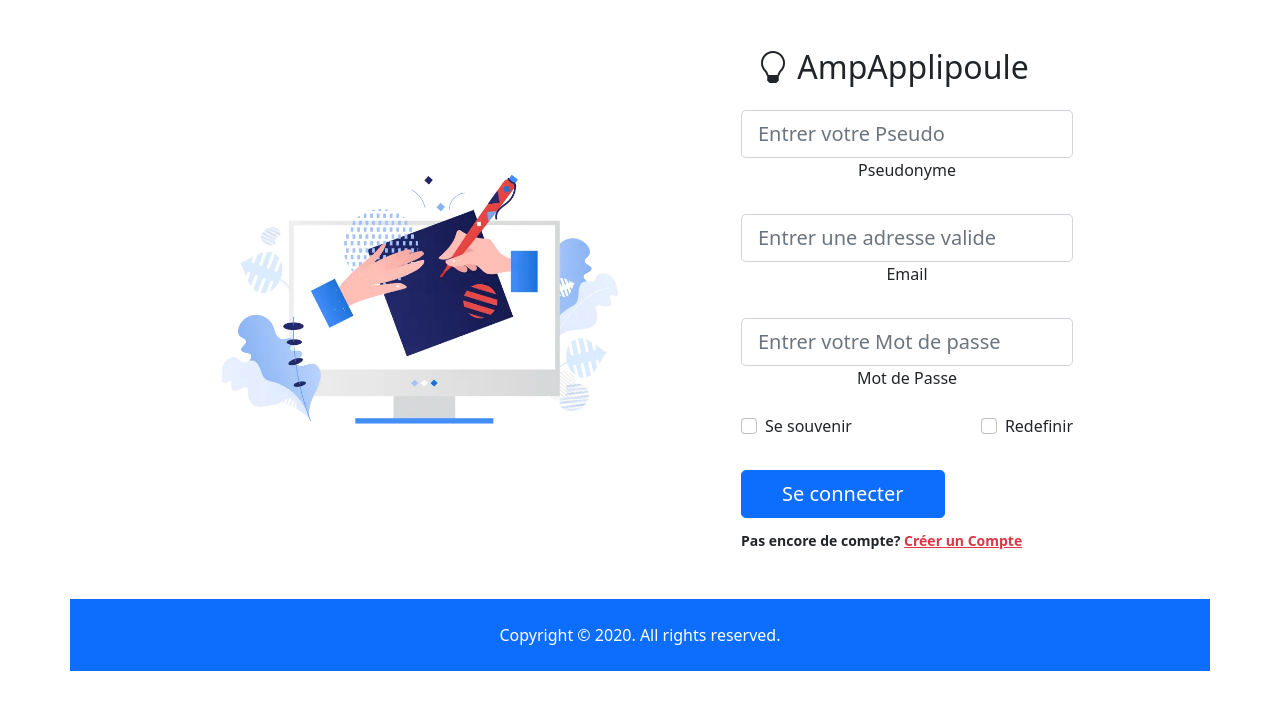
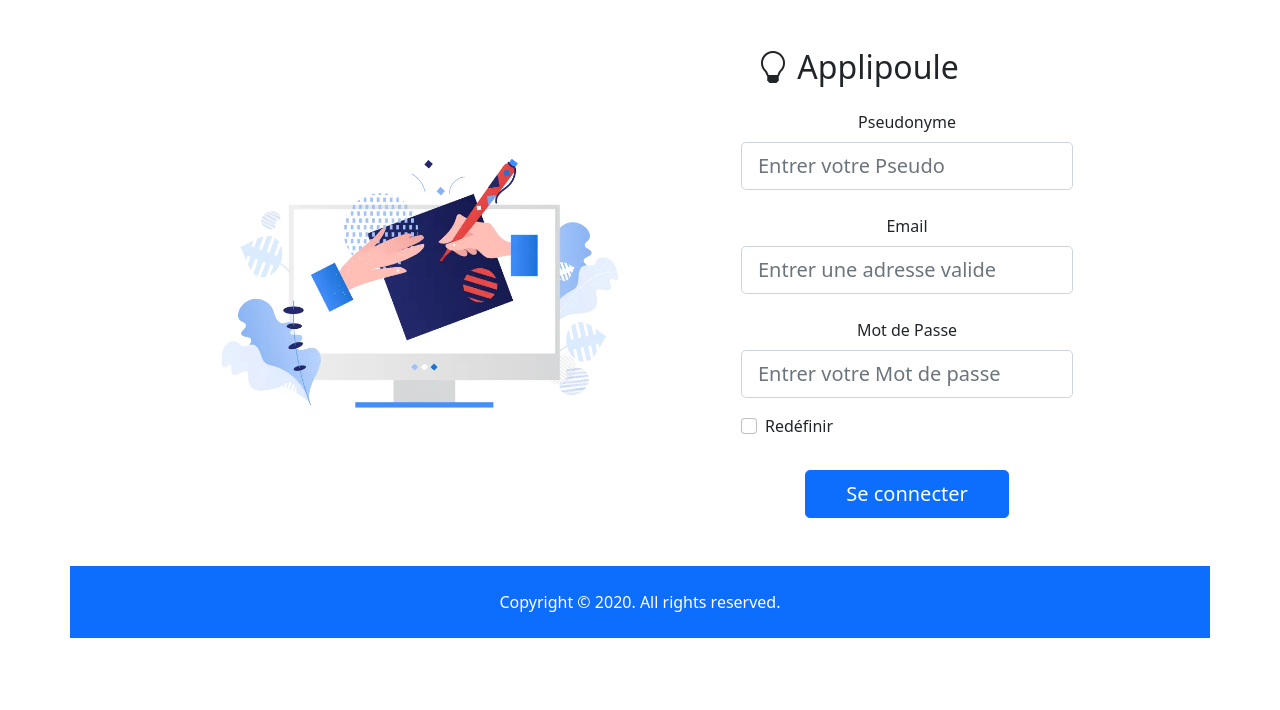
Before and after one commit to codeuronline/ampoule, a PHP site: page /connect.php in a window 1280 px wide. Shown: the top 710 px of the page. Run offline with PHP 8.4, Linux system fonts and the light colour scheme.

Commit message:
update->clean code

```diff
--- a/connect.php
+++ b/connect.php
@@ -13,11 +13,12 @@ if ($_POST) {
     if (isset($update)) {
         if (count($user->select("*", $email)) > 0) {
             //on ecrase l'ancien user
+            echo 'update and match email';
             $user->manage($form);
             $_SESSION['username'] = $username;
             header('Location: index.php');
         } else {
-              echo "update -> comparaison de correspondance";
+              echo "non update -> comparaison de correspondance";
             $password = password_hash($password, PASSWORD_DEFAULT);
             if (password_verify($password,$oldUser['password'])) {
                 $user->manage($form);
@@ -78,53 +79,53 @@ if ($_POST) {
                     <div class="d-flex flex-row align-items-center justify-content-center justify-content-lg-start">
                         <p class="lead fw-normal mb-0 me-3">
                         <h2>
-                            <i class="bi bi-lightbulb"></i>&nbsp;AmpApplipoule</p>
+                            <i class="bi bi-lightbulb"></i>&nbsp;Applipoule</p>
                         </h2>
                     </div>
                     <!-- Username-->
                     <div class="form-outline mb-4">
+                        <label class="form-label" for="username">Pseudonyme</label>
                         <input type="text" id="username" name="username" class="form-control form-control-lg"
                             placeholder="Entrer votre Pseudo" />
-                        <label class="form-label" for="username">Pseudonyme</label>
+
                     </div>
                     <!-- Email input -->
                     <div class="form-outline mb-4">
+                        <label class=" form-label" for="email">Email</label>
                         <input type="email" id="email" name="email" class="form-control form-control-lg"
-                            placeholder="Entrer une adresse valide"> <label class=" form-label"
-                            for="email">Email</label>
+                            placeholder="Entrer une adresse valide">
                     </div>
 
                     <!-- Password input -->
                     <div class="form-outline mb-3">
+                        <label class="form-label" for="password">Mot de Passe</label>
                         <input type="password" id="password" name="password" class="form-control form-control-lg"
                             placeholder="Entrer votre Mot de passe" />
-                        <label class="form-label" for="password">Mot de Passe</label>
+
                     </div>
 
                     <div class="d-flex justify-content-between align-items-center">
                         <!-- Checkbox -->
-                        <div class="form-check mb-0">
+                        <!--<div class="form-check mb-0">
                             <input class="form-check-input me-2" type="checkbox" value="" id="form2Example3" />
                             <label class="form-check-label" for="form2Example3">
                                 Se souvenir
                             </label>
-                        </div>
+                    </div>-->
                         <!-- Checkbox -->
                         <div class="form-check mb-0">
                             <input class="form-check-input me-2" name="update" type="checkbox" value="erase"
                                 id="update" />
-                            <label class="form-check-label" for="udapete">
-                                Redefinir
+                            <label class="form-check-label" for="udapate">Redéfinir
                             </label>
                         </div>
 
                     </div>
-
-                    <div class="text-center text-lg-start mt-4 pt-2">
+                    <div class="text-center text-lg-center mt-4 pt-2">
                         <button type="submit" class="btn btn-primary btn-lg"
                             style="padding-left: 2.5rem; padding-right: 2.5rem;">Se connecter</button>
-                        <p class="small fw-bold mt-2 pt-1 mb-0">Pas encore de compte? <a href="register.php"
-                                class="link-danger">Créer un Compte</a></p>
+                        <!--    <p class="small fw-bold mt-2 pt-1 mb-0">Pas encore de compte? <a href="register.php"
+                                class="link-danger">Créer un Compte</a></p>-->
                     </div>
 
                 </form>
--- a/index.php
+++ b/index.php
@@ -85,7 +85,7 @@ $ampoulesDisplay = $newAmpoule->select("*", $debut, $nbByPage);
         </div>
         <?php endif ?>
         <center>
-            <h1>Nombre de Changement d'ampoule enrgistré : <?= $nbAmpoules ?>
+            <h1>Nombre de Changement d'ampoule(s) enregistré : <?= $nbAmpoules ?>
             </h1>
             <?php for ($i = 1; $i <= $nbPages; $i++) {
                 if ($page == $i) {
```
Also changed, not shown: models/users.php (+7 -3 lines).
